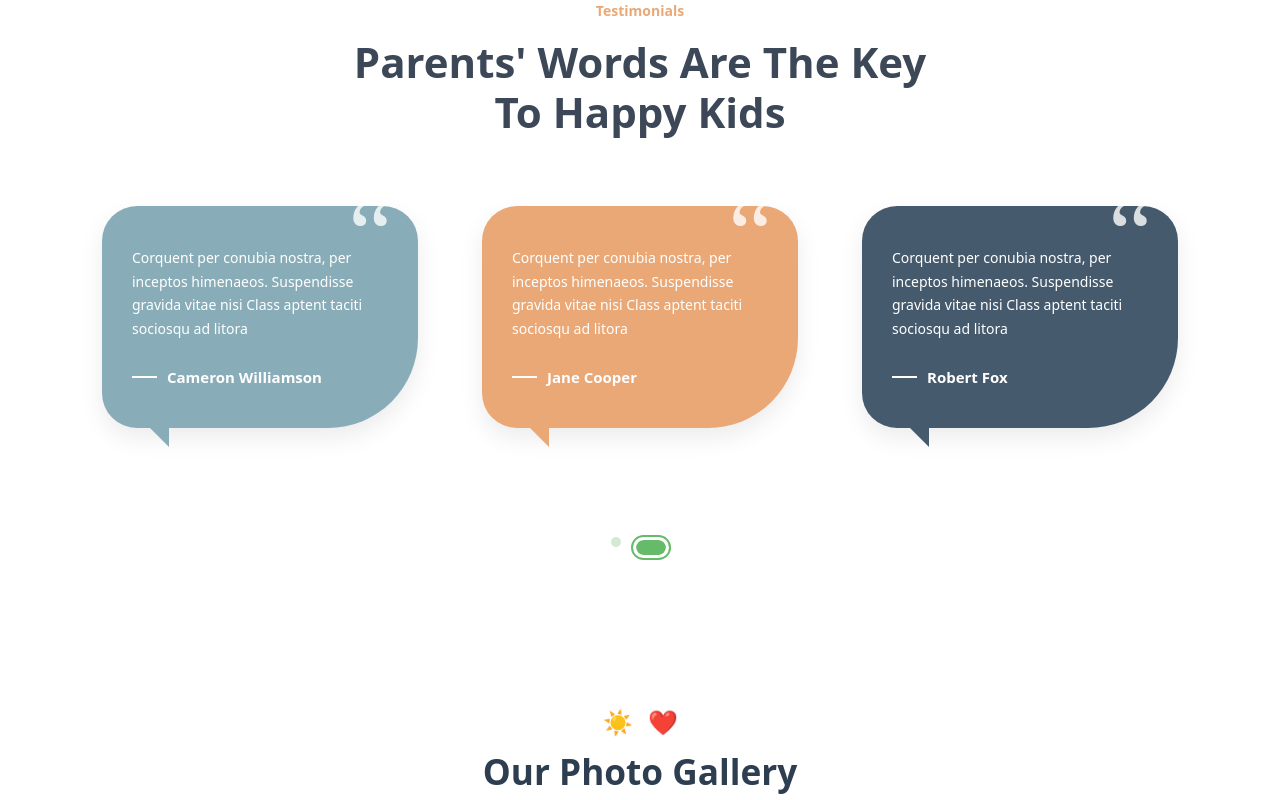
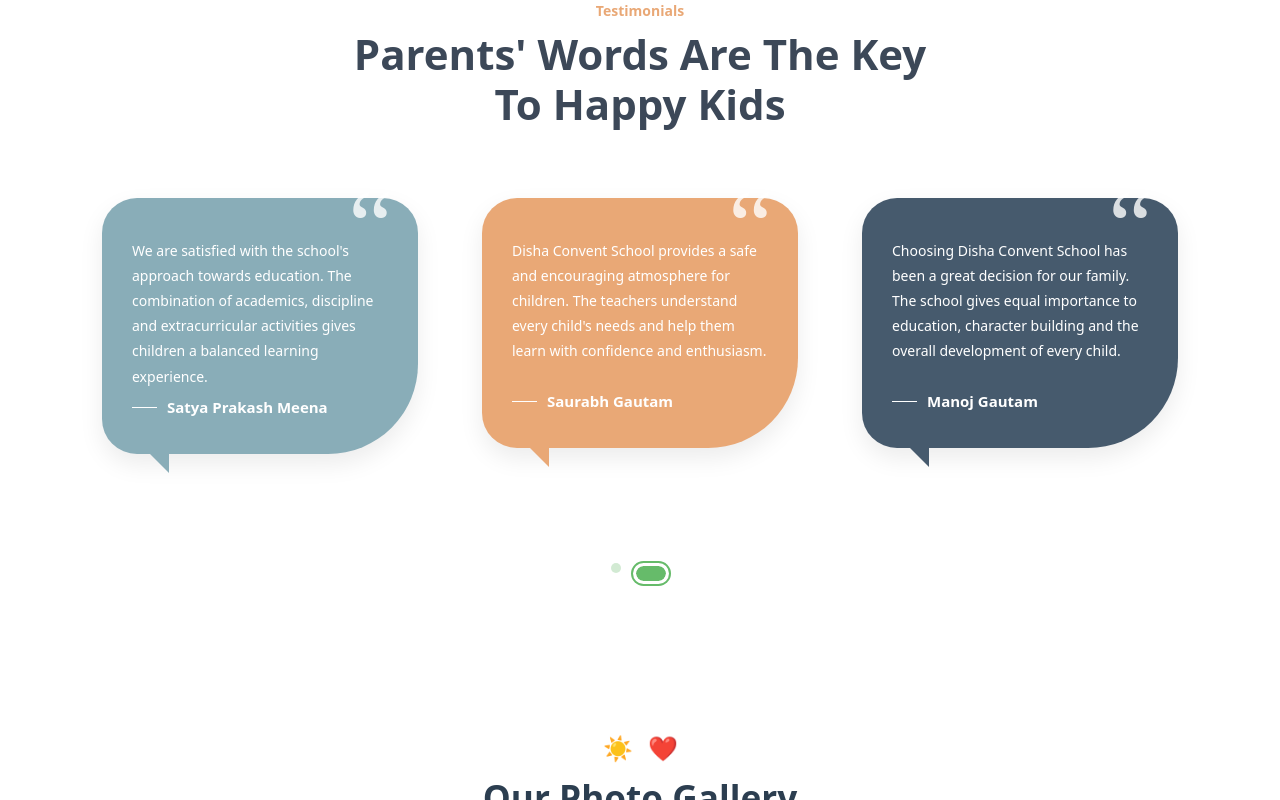
Before and after one commit to disha-sharma-2599/disha-convent-school, a React (Create React App) app: page /#home in a window 1280 px wide. Shown: the part 4258-5058 px from the top of the page. Built offline with nearby package versions, Linux system fonts and the light colour scheme.

Commit message:
Update Testimonials.js

```diff
--- a/src/components/Testimonials.js
+++ b/src/components/Testimonials.js
@@ -1,95 +1,207 @@
-import React from 'react';
-import { Container, Carousel, Row, Col } from 'react-bootstrap';
+
+import React from "react";
+import { Container, Carousel, Row, Col } from "react-bootstrap";
 
 function Testimonials() {
   const testimonials = [
-    { name: "Jenny Wilson", color: "#465a6d" }, // Slate Blue
-    { name: "Esther Howard", color: "#89adb8" }, // Muted Teal
-    { name: "Wade Warren", color: "#e9a876" }, // Soft Orange
-    { name: "Cameron Williamson", color: "#89adb8" },
-    { name: "Jane Cooper", color: "#e9a876" },
-    { name: "Robert Fox", color: "#465a6d" },
+    {
+      name: "Pratima Meena",
+      color: "#465a6d",
+      message:
+        "Disha Convent School has provided a wonderful learning environment for my child. The teachers are caring, supportive and always encourage students to do their best.",
+    },
+    {
+      name: "Kalpna Pareta",
+      color: "#89adb8",
+      message:
+        "I am very happy with the education and discipline at Disha Convent School. The school focuses not only on studies but also on developing confidence and good values in children.",
+    },
+    {
+      name: "Chandra Shekhar",
+      color: "#e9a876",
+      message:
+        "The teachers at Disha Convent School are dedicated and approachable. I have seen a positive change in my child's confidence, communication and overall personality.",
+    },
+    {
+      name: "Satya Prakash Meena",
+      color: "#89adb8",
+      message:
+        "We are satisfied with the school's approach towards education. The combination of academics, discipline and extracurricular activities gives children a balanced learning experience.",
+    },
+    {
+      name: "Saurabh Gautam",
+      color: "#e9a876",
+      message:
+        "Disha Convent School provides a safe and encouraging atmosphere for children. The teachers understand every child's needs and help them learn with confidence and enthusiasm.",
+    },
+    {
+      name: "Manoj Gautam",
+      color: "#465a6d",
+      message:
+        "Choosing Disha Convent School has been a great decision for our family. The school gives equal importance to education, character building and the overall development of every child.",
+    },
   ];
 
-  // This splits the 6 items into 2 slides (3 items per slide)
-  const slides = [testimonials.slice(0, 3), testimonials.slice(3, 6)];
+  // 3 testimonials per slide
+  const slides = [
+    testimonials.slice(0, 3),
+    testimonials.slice(3, 6),
+  ];
 
   return (
-    <section style={{ padding: '80px 0', backgroundColor: '#fff' }}>
+    <section
+      style={{
+        padding: "80px 0",
+        backgroundColor: "#fff",
+      }}
+    >
       <Container>
-        {/* Header matching your SS exactly */}
+
+        {/* HEADER */}
         <div className="text-center mb-5">
-          <p style={{ color: '#e9a876', fontWeight: '700', fontSize: '14px' }}>Testimonials</p>
-          <h2 style={{ color: '#3c4858', fontWeight: '800', fontSize: '42px', lineHeight: '1.2' }}>
-            Parents' Words Are The Key <br /> To Happy Kids
+          <p
+            style={{
+              color: "#e9a876",
+              fontWeight: "700",
+              fontSize: "14px",
+              marginBottom: "8px",
+            }}
+          >
+            Testimonials
+          </p>
+
+          <h2
+            style={{
+              color: "#3c4858",
+              fontWeight: "800",
+              fontSize: "42px",
+              lineHeight: "1.2",
+            }}
+          >
+            Parents' Words Are The Key
+            <br />
+            To Happy Kids
           </h2>
         </div>
 
-        <Carousel indicators={true} controls={false} interval={5000}>
+        {/* CAROUSEL */}
+        <Carousel
+          indicators={true}
+          controls={false}
+          interval={5000}
+          pause="hover"
+          fade
+        >
           {slides.map((group, idx) => (
             <Carousel.Item key={idx}>
               <Row className="g-4 mb-5 pb-5">
+
                 {group.map((item, i) => (
                   <Col md={4} key={i}>
-                    <div style={{ position: 'relative', padding: '20px' }}>
+                    <div
+                      style={{
+                        position: "relative",
+                        padding: "20px",
+                      }}
+                    >
 
-                      {/* THE BUBBLE BOX */}
-                      <div style={{
-                        backgroundColor: item.color,
-                        padding: '40px 30px',
-                        borderRadius: '35px 35px 90px 35px', // Exact Bachpan shape
-                        color: 'white',
-                        position: 'relative',
-                        minHeight: '220px',
-                        boxShadow: '0 10px 25px rgba(0,0,0,0.08)'
-                      }}>
+                      {/* TESTIMONIAL BOX */}
+                      <div
+                        style={{
+                          backgroundColor: item.color,
+                          padding: "40px 30px",
+                          borderRadius: "35px 35px 90px 35px",
+                          color: "white",
+                          position: "relative",
+                          minHeight: "250px",
+                          boxShadow:
+                            "0 10px 25px rgba(0,0,0,0.08)",
+                        }}
+                      >
 
-                        {/* THE "66" QUOTE MARK - POSITIONED ON THE EDGE */}
-                        <span style={{
-                          position: 'absolute',
-                          top: '-22px',
-                          right: '25px',
-                          fontSize: '100px',
-                          fontFamily: 'serif',
-
-                          lineHeight: '1',
-                          color: 'white',
-                          opacity: '0.8',
-                          pointerEvents: 'none'
-                        }}>
+                        {/* QUOTE */}
+                        <span
+                          style={{
+                            position: "absolute",
+                            top: "-22px",
+                            right: "25px",
+                            fontSize: "100px",
+                            fontFamily: "serif",
+                            lineHeight: "1",
+                            color: "white",
+                            opacity: "0.8",
+                            pointerEvents: "none",
+                          }}
+                        >
                           “
                         </span>
 
-                        <p style={{ fontSize: '14px', lineHeight: '1.7', marginBottom: '25px', fontWeight: '400' }}>
-                          Corquent per conubia nostra, per inceptos himenaeos. Suspendisse gravida vitae nisi Class aptent taciti sociosqu ad litora
+                        {/* MESSAGE */}
+                        <p
+                          style={{
+                            fontSize: "14px",
+                            lineHeight: "1.8",
+                            marginBottom: "25px",
+                            fontWeight: "400",
+                          }}
+                        >
+                          {item.message}
                         </p>
 
-                        {/* Name with the horizontal line */}
-                        <div style={{ display: 'flex', alignItems: 'center', gap: '10px' }}>
-                          <div style={{ width: '25px', height: '1.5px', backgroundColor: 'white' }}></div>
-                          <span style={{ fontWeight: '600', fontSize: '15px' }}>{item.name}</span>
+                        {/* NAME */}
+                        <div
+                          style={{
+                            display: "flex",
+                            alignItems: "center",
+                            gap: "10px",
+                            position: "absolute",
+                            bottom: "35px",
+                            left: "30px",
+                          }}
+                        >
+                          <div
+                            style={{
+                              width: "25px",
+                              height: "1.5px",
+                              backgroundColor: "white",
+                            }}
+                          ></div>
+
+                          <span
+                            style={{
+                              fontWeight: "600",
+                              fontSize: "15px",
+                            }}
+                          >
+                            {item.name}
+                          </span>
                         </div>
 
-                        {/* THE SHARP TAIL (TRIANGLE) */}
-                        <div style={{
-                          position: 'absolute',
-                          bottom: '-19px',
-                          left: '45px',
-                          width: '0',
-                          height: '0',
-                          borderLeft: '22px solid transparent',
-                          borderTop: `22px solid ${item.color}`
-                        }}></div>
+                        {/* TAIL */}
+                        <div
+                          style={{
+                            position: "absolute",
+                            bottom: "-19px",
+                            left: "45px",
+                            width: "0",
+                            height: "0",
+                            borderLeft:
+                              "22px solid transparent",
+                            borderTop:
+                              `22px solid ${item.color}`,
+                          }}
+                        ></div>
                       </div>
                     </div>
                   </Col>
                 ))}
+
               </Row>
             </Carousel.Item>
           ))}
         </Carousel>
 
-        {/* CUSTOM PAGINATION STYLE (Matching the Green Pill in your SS) */}
+        {/* PAGINATION */}
         <style>{`
           .carousel-indicators [data-bs-target] {
             width: 10px;
@@ -99,6 +211,7 @@
             border: none;
             margin: 0 6px;
           }
+
           .carousel-indicators .active {
             width: 30px;
             height: 15px;
@@ -107,10 +220,22 @@
             border: 3px solid #fff;
             box-shadow: 0 0 0 2px #66bb6a;
           }
+
           .carousel-indicators {
             bottom: -30px;
           }
+
+          @media (max-width: 767px) {
+            .carousel-indicators {
+              bottom: -20px;
+            }
+
+            h2 {
+              font-size: 32px !important;
+            }
+          }
         `}</style>
+
       </Container>
     </section>
   );
```
